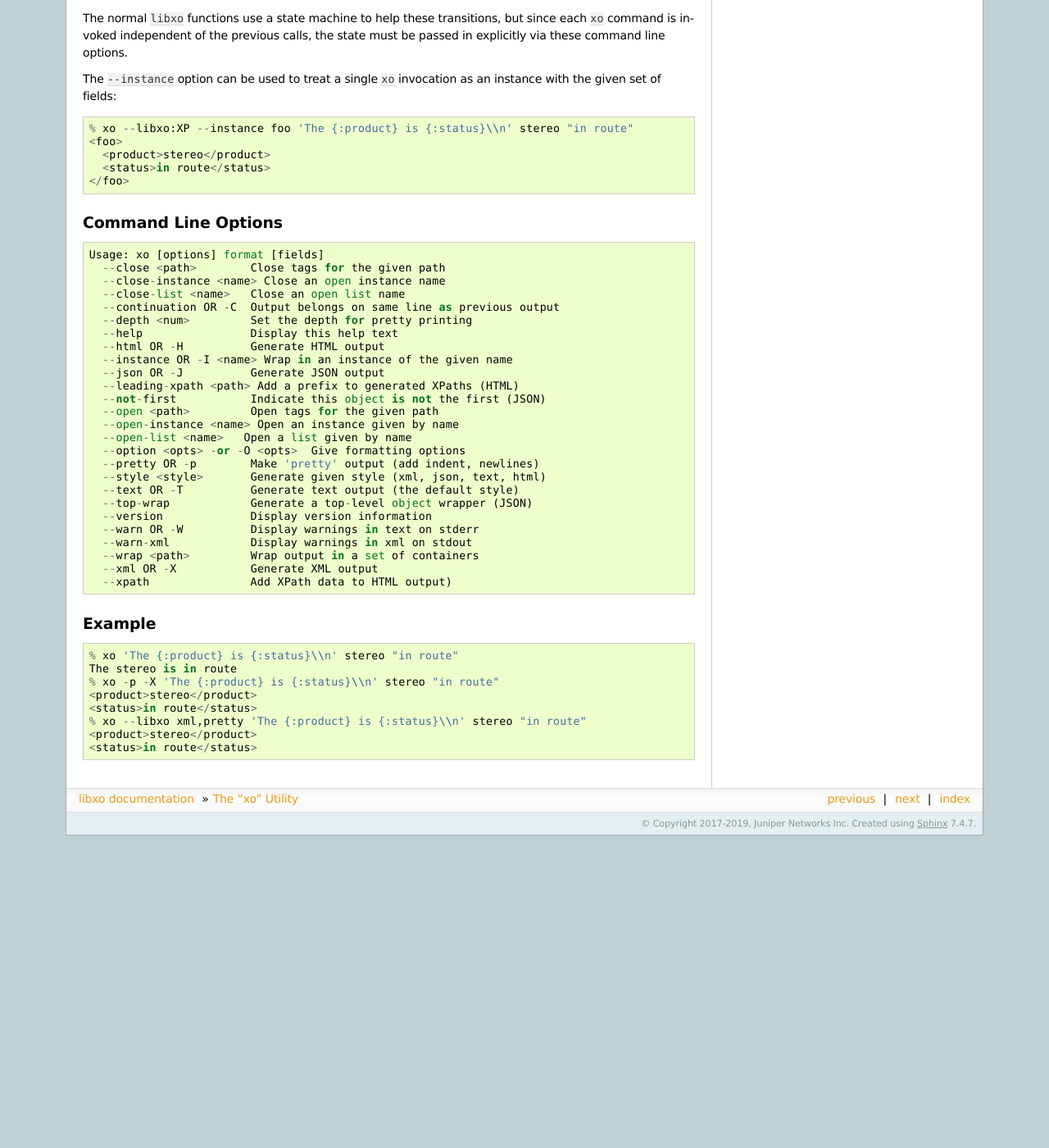
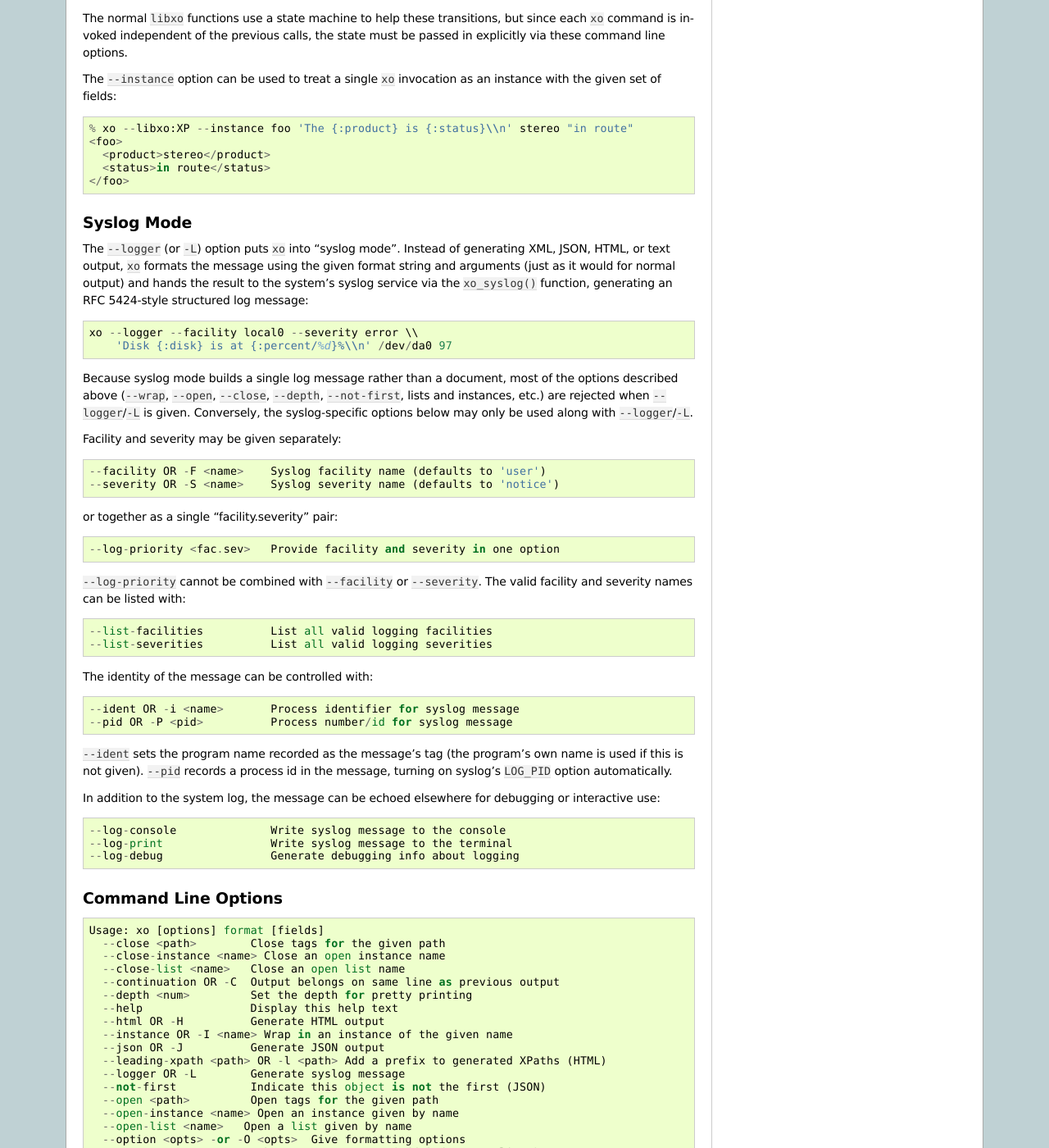
Before and after one commit to Juniper/libxo, a Sphinx documentation site: the page built from doc/xo.rst, in a window 1280 px wide and 1400 px high, scrolled down 2684 px. Shown: the whole window at 82% size. Built offline with Sphinx 7.4.7, drawn with Linux system fonts in a browser that asks for light colours; before the commit the page ends 3703 px from its top, so only the background shows below that; some of the changed text lies outside the part shown.

Commit message:
update docs for syslog mode

```diff
--- a/doc/xo.rst
+++ b/doc/xo.rst
@@ -187,6 +187,59 @@ as an instance with the given set of fields::
     <status>in route</status>
   </foo>
 
+Syslog Mode
+-----------
+
+The `--logger` (or `-L`) option puts `xo` into "syslog mode".
+Instead of generating XML, JSON, HTML, or text output, `xo` formats
+the message using the given format string and arguments (just as it
+would for normal output) and hands the result to the system's
+syslog service via the `xo_syslog()` function, generating an
+RFC 5424-style structured log message::
+
+    xo --logger --facility local0 --severity error \\
+        'Disk {:disk} is at {:percent/%d}%\\n' /dev/da0 97
+
+Because syslog mode builds a single log message rather than a
+document, most of the options described above (`--wrap`, `--open`,
+`--close`, `--depth`, `--not-first`, lists and instances, etc.) are
+rejected when `--logger`/`-L` is given.  Conversely, the
+syslog-specific options below may only be used along with
+`--logger`/`-L`.
+
+Facility and severity may be given separately::
+
+    --facility OR -F <name>    Syslog facility name (defaults to 'user')
+    --severity OR -S <name>    Syslog severity name (defaults to 'notice')
+
+or together as a single "facility.severity" pair::
+
+    --log-priority <fac.sev>   Provide facility and severity in one option
+
+`--log-priority` cannot be combined with `--facility` or
+`--severity`.  The valid facility and severity names can be listed
+with::
+
+    --list-facilities          List all valid logging facilities
+    --list-severities          List all valid logging severities
+
+The identity of the message can be controlled with::
+
+    --ident OR -i <name>       Process identifier for syslog message
+    --pid OR -P <pid>          Process number/id for syslog message
+
+`--ident` sets the program name recorded as the message's tag
+(the program's own name is used if this is not given).  `--pid`
+records a process id in the message, turning on syslog's `LOG_PID`
+option automatically.
+
+In addition to the system log, the message can be echoed elsewhere
+for debugging or interactive use::
+
+    --log-console              Write syslog message to the console
+    --log-print                Write syslog message to the terminal
+    --log-debug                Generate debugging info about logging
+
 Command Line Options
 --------------------
 
@@ -202,7 +255,8 @@ Command Line Options
     --html OR -H          Generate HTML output
     --instance OR -I <name> Wrap in an instance of the given name
     --json OR -J          Generate JSON output
-    --leading-xpath <path> Add a prefix to generated XPaths (HTML)
+    --leading-xpath <path> OR -l <path> Add a prefix to generated XPaths (HTML)
+    --logger OR -L        Generate syslog message
     --not-first           Indicate this object is not the first (JSON)
     --open <path>         Open tags for the given path
     --open-instance <name> Open an instance given by name
@@ -217,7 +271,18 @@ Command Line Options
     --warn-xml            Display warnings in xml on stdout
     --wrap <path>         Wrap output in a set of containers
     --xml OR -X           Generate XML output
-    --xpath               Add XPath data to HTML output)
+    --xpath               Add XPath data to HTML output
+  syslog mode options (for --logger/-L):
+    --facility OR -F <name> Syslog facility name (defaults to 'user')
+    --ident OR -i <name>  Process identifier for syslog message
+    --list-facilities     List all valid logging facilities
+    --list-severities     List all valid logging severities
+    --log-console         Write syslog message to the console
+    --log-debug           Generate debugging info about logging
+    --log-print           Write syslog message to the terminal
+    --log-priority <fac.sev>  Provide facility and severity in one options
+    --pid OR -P <pid>     Process number/id for syslog message
+    --severity OR -S <name> Syslog severity name (defaults to 'notice'))
 
 Example
 -------
```
